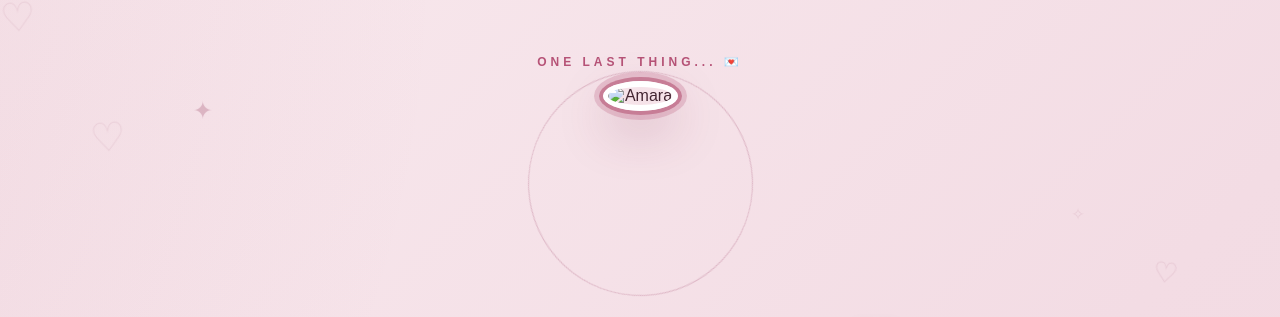
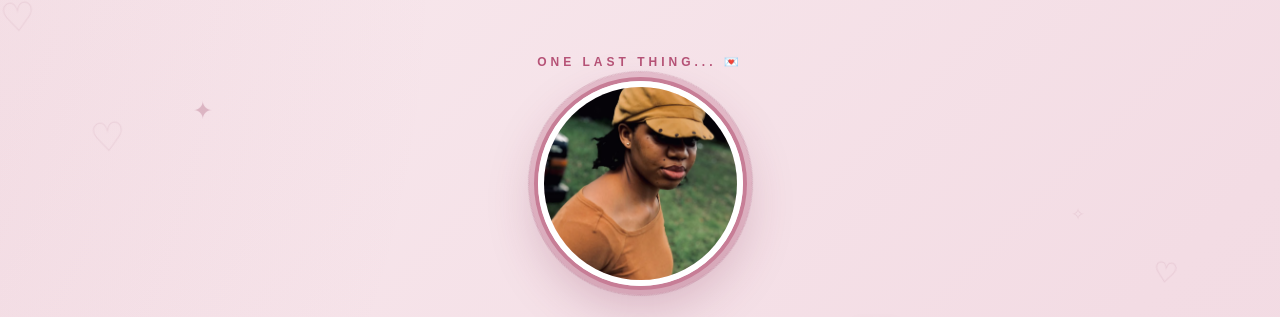
Before and after one commit to StarryJoe01/Birthday-Wish, a plain HTML site: page letter.html in a window 1280 px wide. Shown: the top 317 px of the page. Drawn offline with Linux system fonts and the light colour scheme; the site is published under a folder, as on GitHub Pages, so addresses that start at the root find nothing.

Commit message:
Update letter.html

```diff
--- a/letter.html
+++ b/letter.html
@@ -27,7 +27,7 @@
         <div class="final-photo">
             <div class="photo-ring"></div>
 
-            <img src="/IMG-20260926-WA0005.jpg" alt="Amara">
+            <img src="IMG-20260926-WA0005.jpg" alt="Amara">
 
         </div>
 
```
